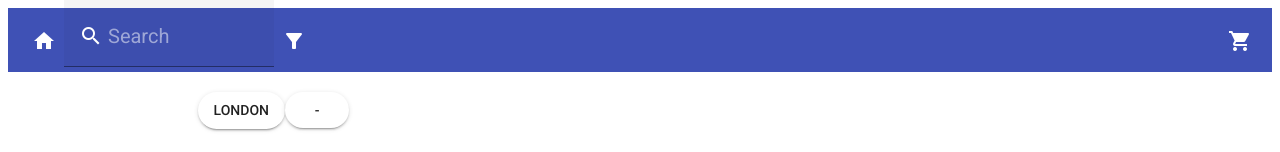
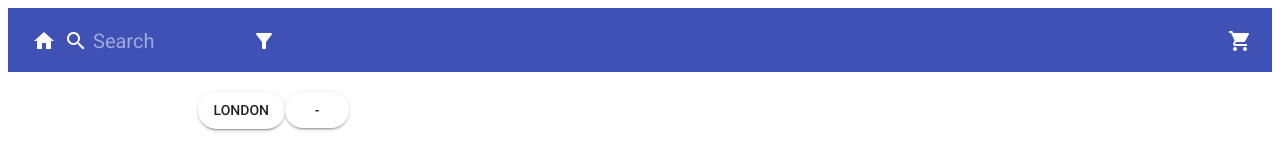
Before and after one commit to mrkshx/c6761695-a3f7-4b17-9d9a-abd5d40221eb, an Angular app: page /events in a window 1280 px wide. Shown: the top 152 px of the page. Built offline with nearby package versions, Linux system fonts and the light colour scheme; no server answers; some icons are missing.

Commit message:
removes input underline

```diff
--- a/src/app/components/header/header.component.html
+++ b/src/app/components/header/header.component.html
@@ -2,7 +2,7 @@
     <button mat-icon-button aria-label="Go to events" routerLink="/events">
         <mat-icon>home</mat-icon>
     </button>
-    <mat-form-field class="example-full-width" appearance="fill">
+    <mat-form-field appearance="standard">
         <mat-icon id="search-icon" aria-hidden="false" aria-label="Search icon" fontIcon="search"></mat-icon>
         <input id="search-input" matInput placeholder="Search" type="text" (input)="onSearchInput($event)">
     </mat-form-field>
--- a/src/app/components/header/header.component.sass
+++ b/src/app/components/header/header.component.sass
@@ -1,3 +1,9 @@
+mat-form-field
+    padding: 0
+
+::ng-deep .mat-form-field-underline
+    display: none
+
 #header
     width: 100%
 
```
